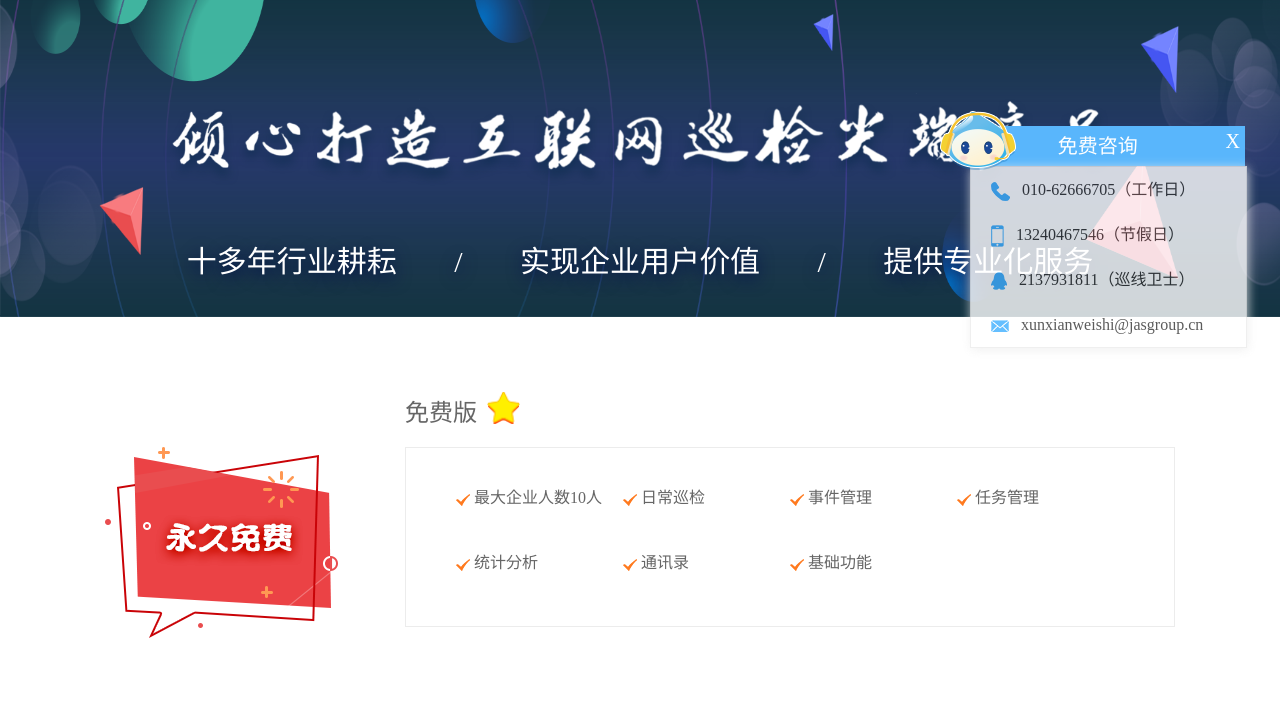
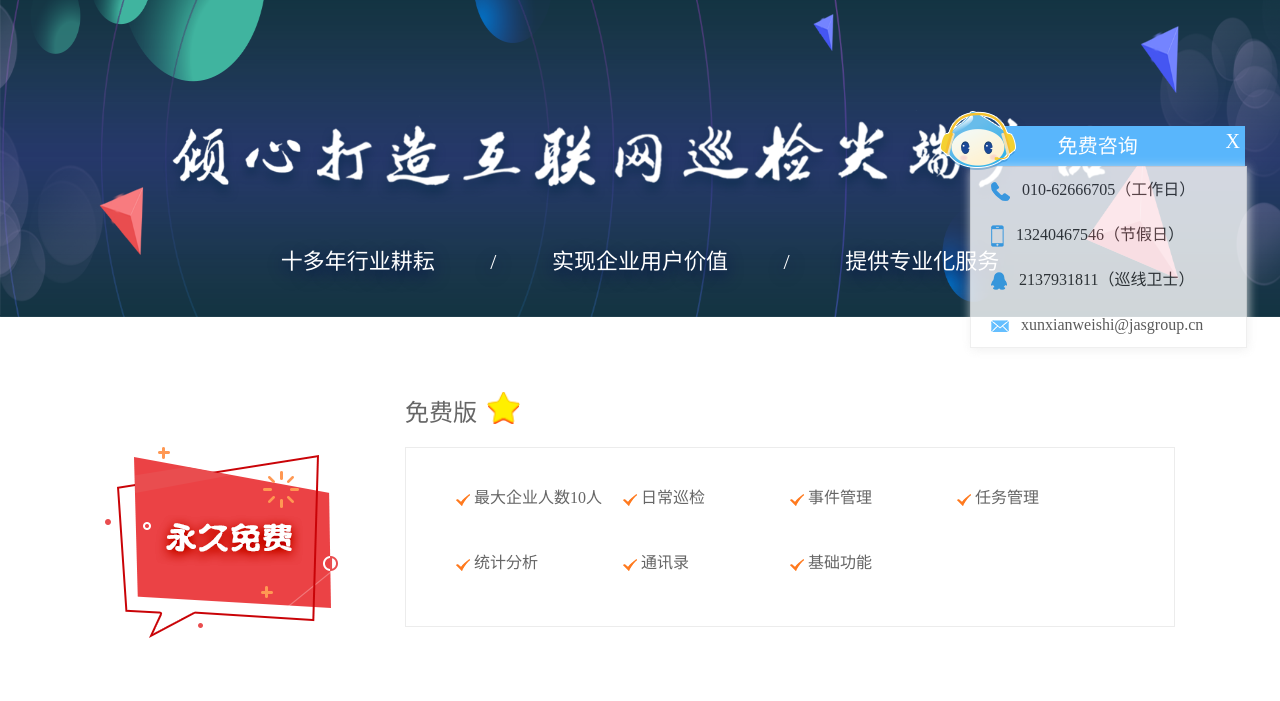
Before and after one commit to gaofeng3695/jas-xxws-portals, a website: page src/price.html in a window 1280 px wide. Shown: the part 74-775 px from the top of the page. Drawn offline with Linux system fonts and the light colour scheme.

Commit message:
修改头部背景图片字体大小

```diff
--- a/src/css/price.css
+++ b/src/css/price.css
@@ -31,7 +31,8 @@ img {
 .content .price_top img.word_banner{
   position: absolute;
   height: 95px;
-  top: 96px;
+  top: 50%;
+  margin-top: -47.5px;
   left: 50%;
   margin-left: -477px;
 }
@@ -44,7 +45,7 @@ img {
   position: absolute;
   bottom: 0;
   line-height: 110px;
-  font-size: 30px;
+  font-size: 22px;
   text-shadow: 0 5px 16px #000e4B;
 }
 
```
